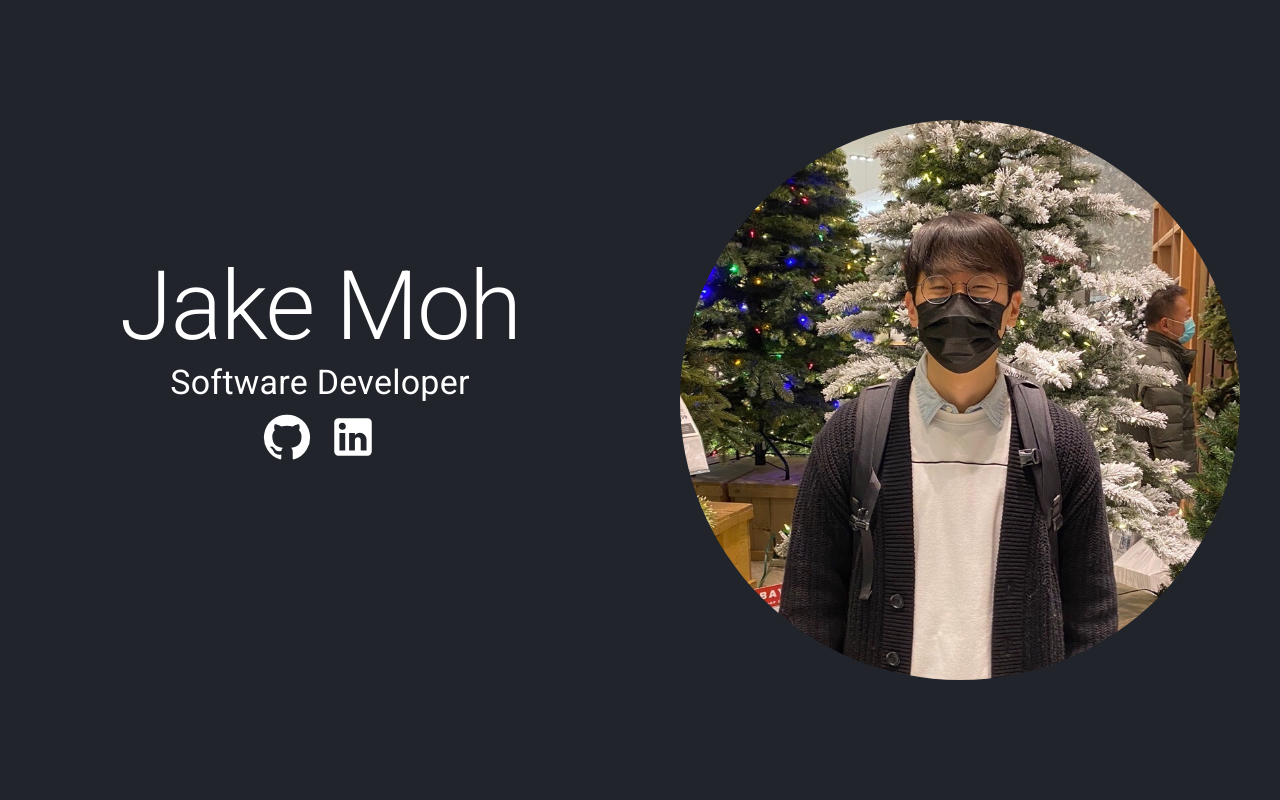
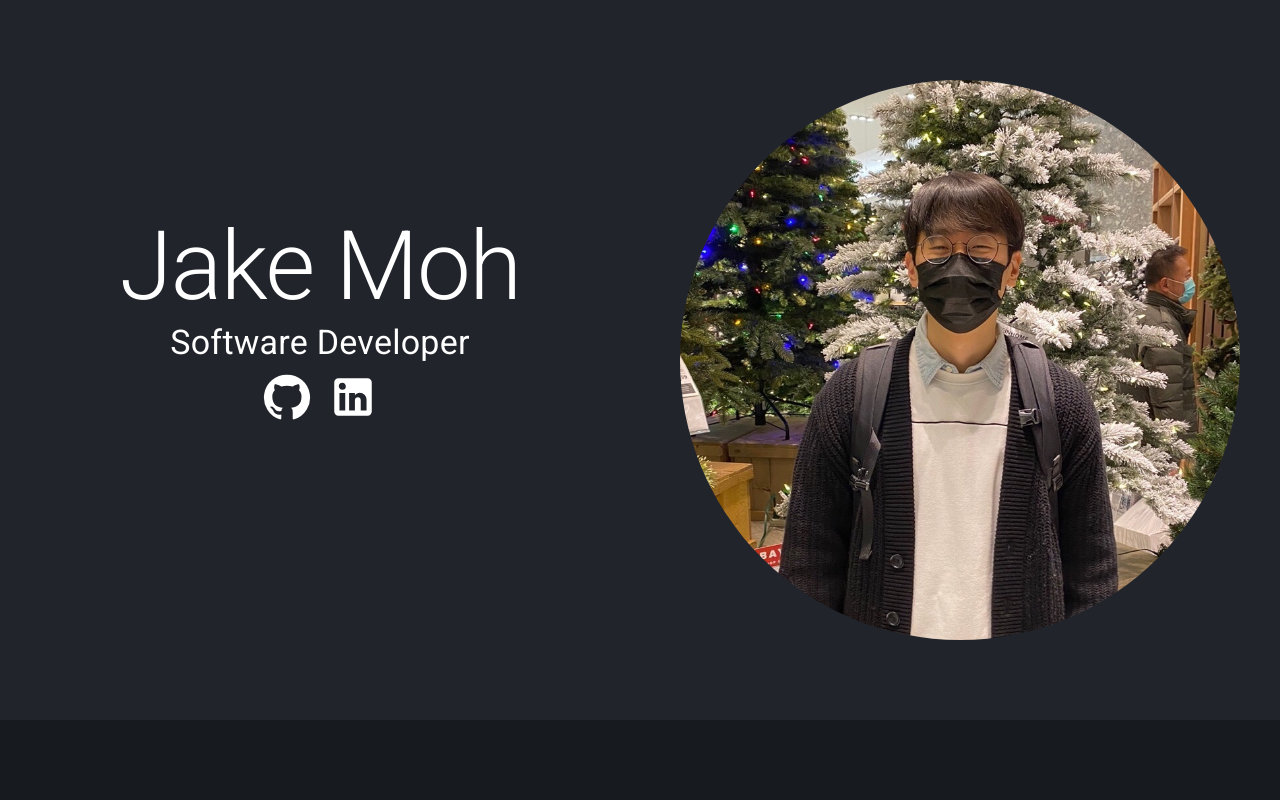
Before and after one commit to JakeMoh/web-portfolio, a React (Create React App) app: page /#/ in a window 1280 px wide. Shown: the top 800 px of the page. Built offline with nearby package versions, Linux system fonts and the light colour scheme.

Commit message:
Title padding total to height of 100vh

```diff
--- a/src/components/Title.tsx
+++ b/src/components/Title.tsx
@@ -5,8 +5,8 @@ import LinkedInIcon from '@mui/icons-material/LinkedIn';
 
 const useStyles = makeStyles({
   title: {
-    paddingTop: "10vh",
-    paddingBottom: "10vh",
+    paddingTop: "5vh",
+    paddingBottom: "5vh",
     background: "#21242B"
   },
   titleText: {
```
